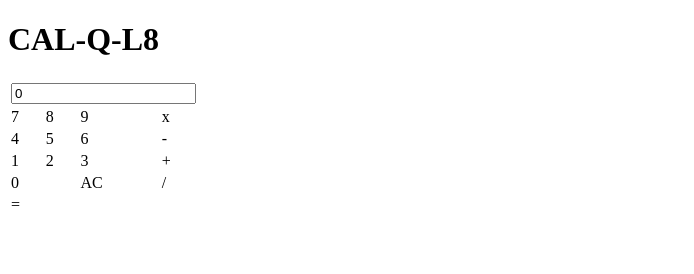
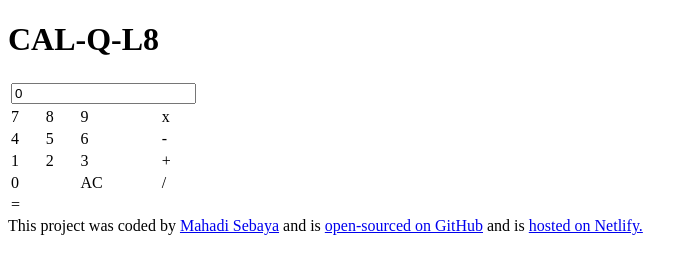
Before and after one commit to ManakaM265/Calculator-App, a plain HTML site: page index.html in a window 1280 px wide. Shown: the whole page, without its empty margins (0-694 px from the left). Drawn offline with Linux system fonts and the light colour scheme.

Commit message:
Added a footer with links

```diff
--- a/index.html
+++ b/index.html
@@ -41,6 +41,18 @@
         <td colspan="4">=</td>
       </tr>
     </table>
+    <footer>
+      This project was coded by
+      <a href="https://github.com/ManakaM265/" target="_blank">Mahadi Sebaya</a>
+      and is
+      <a href="https://github.com/ManakaM265/Calculator-App" target="_blank"
+        >open-sourced on GitHub</a
+      >
+      and is
+      <a href="https://calqlateit.netlify.app/" target="_blank"
+        >hosted on Netlify.</a
+      >
+    </footer>
     <script src="src/index.js"></script>
   </body>
 </html>
```
